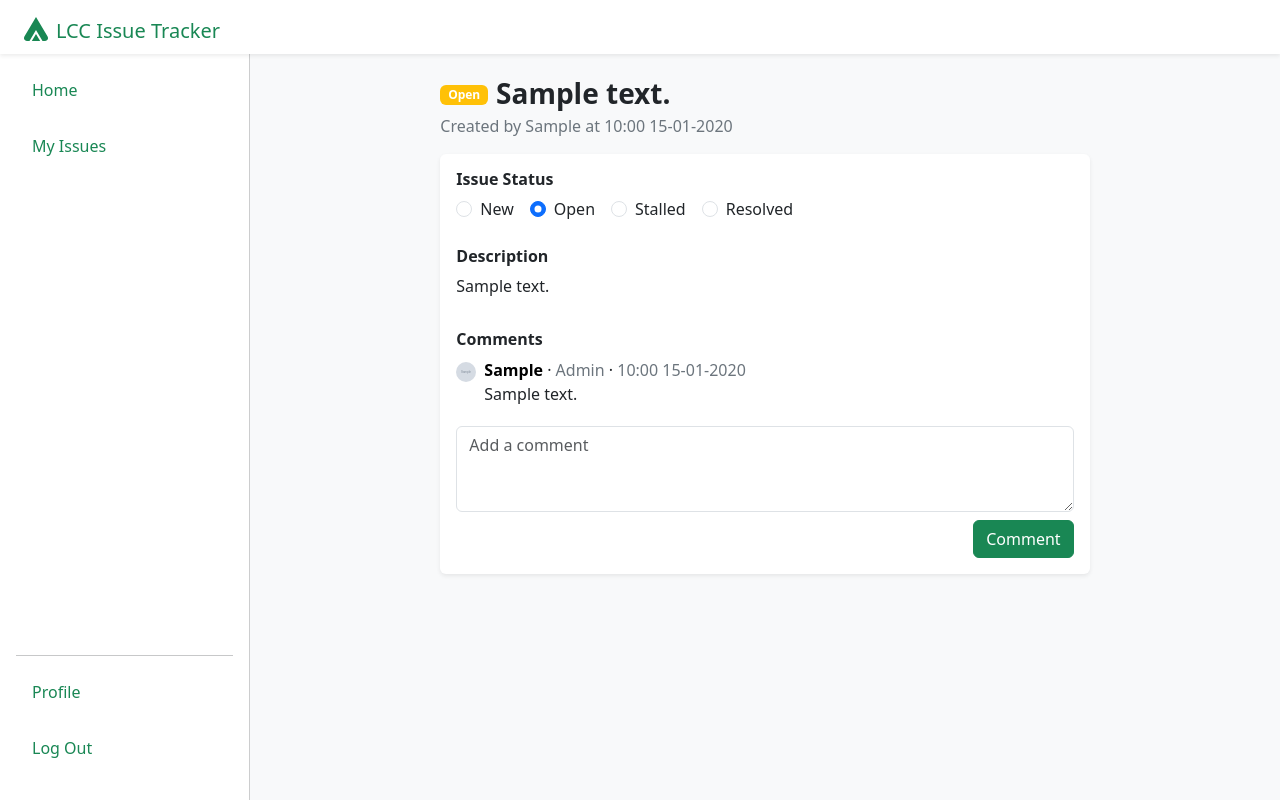
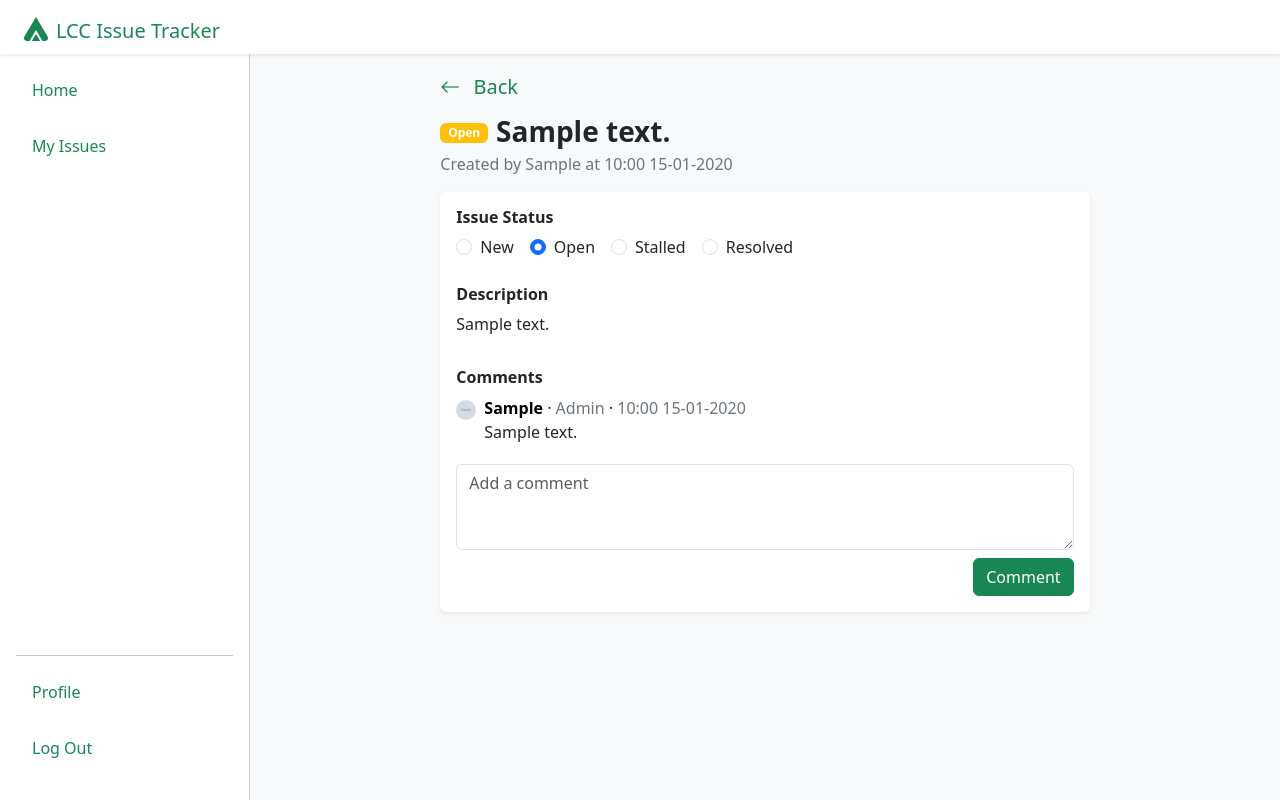
Before and after one commit to Xiao-Zhang-1163066/LCC_Issue_Tracker, a Flask app: template lccapp/templates/issue_detail.html in a window 1280 px wide. Run offline with Flask 3, Linux system fonts and the light colour scheme; the template is opened without the code that fills it: most values are stand-ins (such as "Sample title", 1, 10 or a date in 2020); grey boxes marked "Sample" are stand-in pictures.

Commit message:
add back button

```diff
--- a/lccapp/templates/issue_detail.html
+++ b/lccapp/templates/issue_detail.html
@@ -3,10 +3,17 @@
 {% block title %}Issue Detail{% endblock %}
 
 {% block content %}
+
+
 <section class="container pt-5">
     <div class="row justify-content-center"></div>
         <div class="col-lg-8 mx-lg-auto">
                 <!-- Page header -->
+            <div class="container p-0 mx-0 mb-2">
+                <a href="{{ url_for('user_issues') }}" class="text-success fs-5 link-underline-success link-underline-opacity-0">
+                    <i class="bi bi-arrow-left ms-0 me-2"></i> Back
+                </a>
+            </div>
             <div class="d-flex align-items-center">
                 <!-- Status badge -->
                 <span class="fw-bold">
```
Also changed, not shown: 2 other files.
